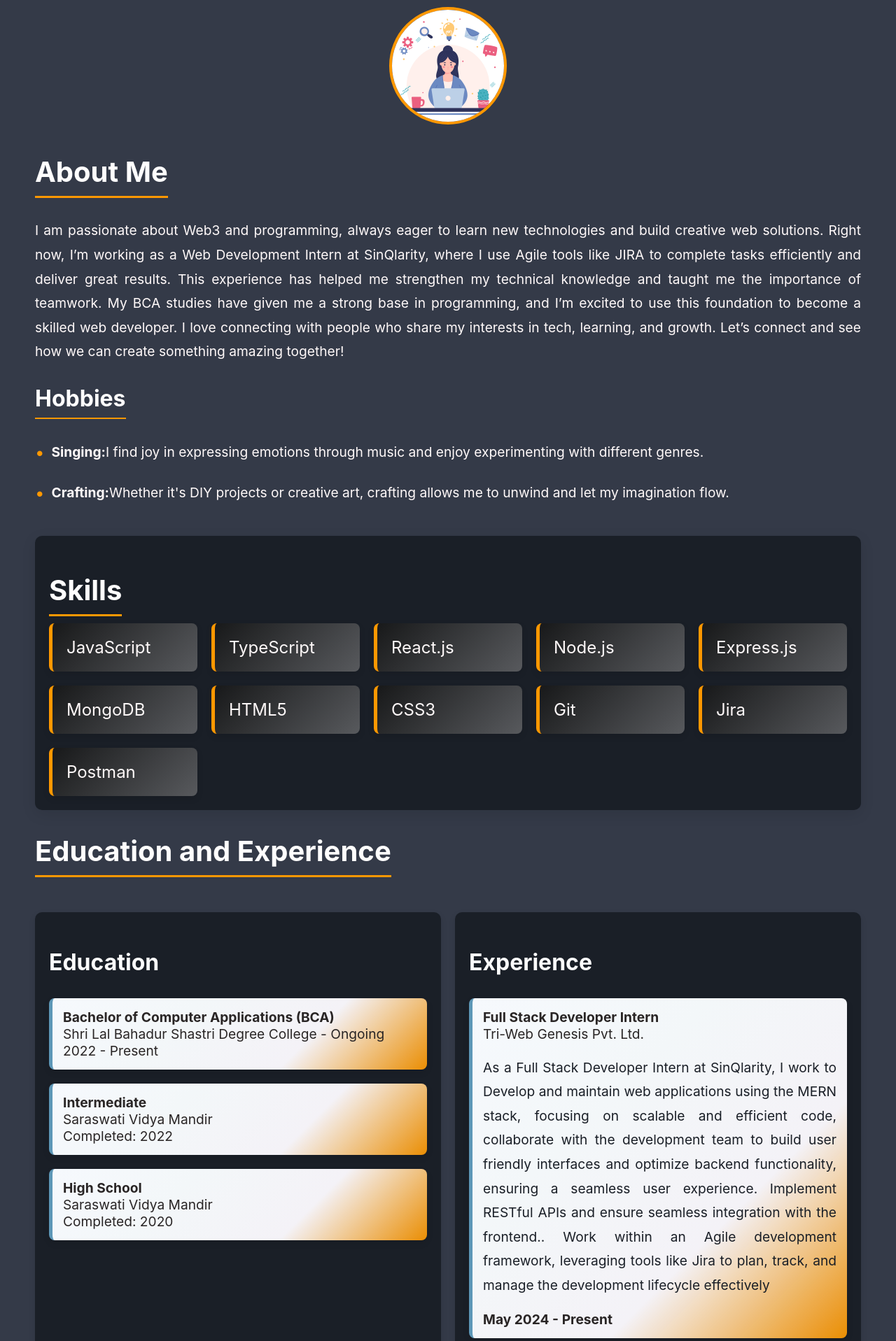
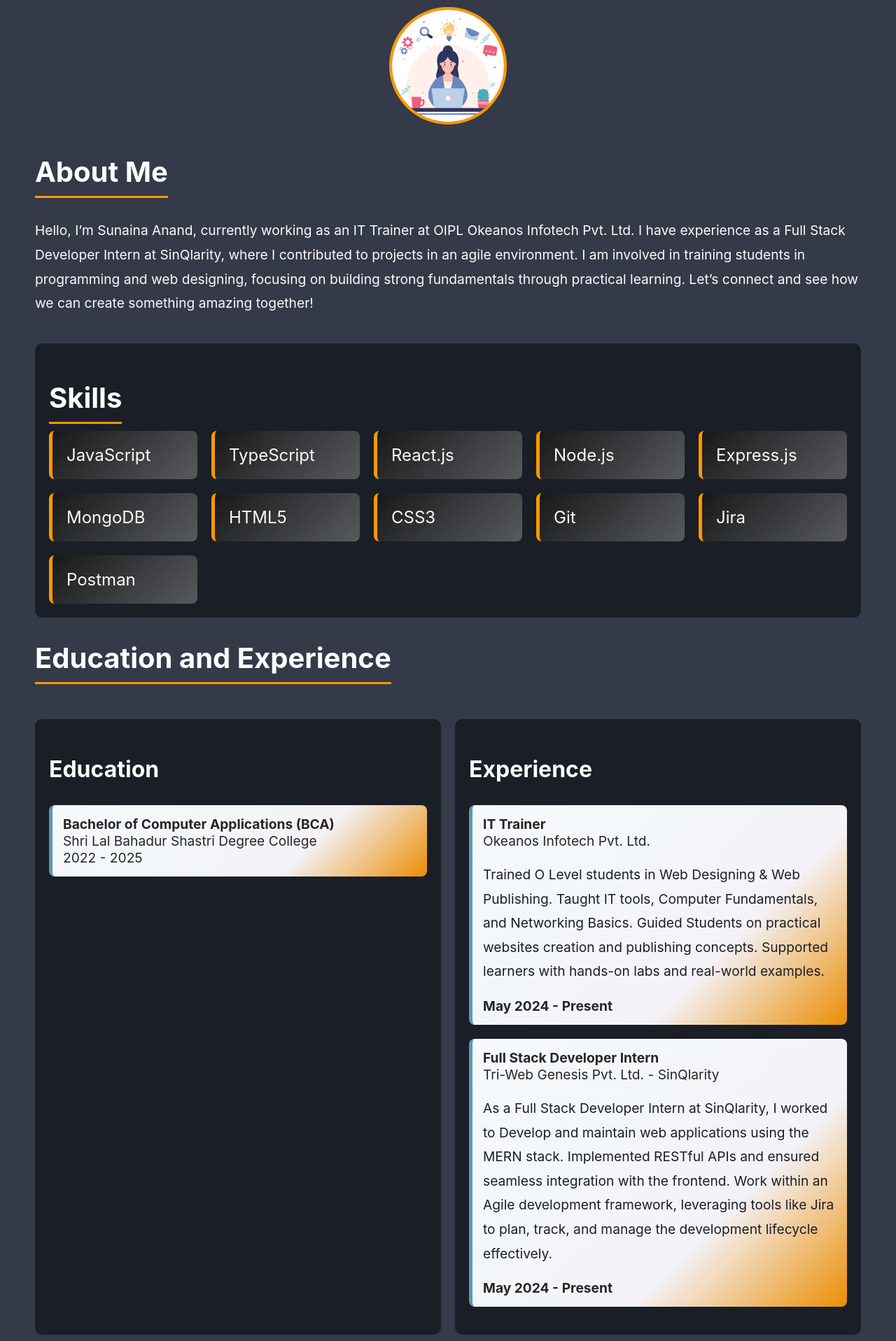
Before and after one commit to SunainaAnand28/My-Portfolio, a React (Create React App) app in the folder my-portfolio/: page / in a window 1280 px wide. Shown: the part 880-2797 px from the top of the page at 70% size. Built offline with nearby package versions, Linux system fonts and the light colour scheme.

Commit message:
Updated Job Position and minor improvements

```diff
--- a/my-portfolio/src/components/AboutMe.jsx
+++ b/my-portfolio/src/components/AboutMe.jsx
@@ -8,20 +8,11 @@ const AboutMe = () => {
 
       <h2>About Me</h2>
       <p>
-      I am passionate about Web3 and programming, always eager to learn new technologies and build creative web solutions.
-Right now, I’m working as a Web Development Intern at SinQlarity, where I use Agile tools like JIRA to complete tasks efficiently and deliver great results. This experience has helped me strengthen my technical knowledge and taught me the importance of teamwork.
+        Hello, I’m Sunaina Anand, currently working as an IT Trainer at OIPL Okeanos Infotech Pvt. Ltd.
+        I have experience as a Full Stack Developer Intern at SinQlarity, where I contributed to projects in an agile environment. I am involved in training students in programming and web designing, focusing on building strong fundamentals through practical learning.
+        Let’s connect and see how we can create something amazing together!
+      </p>
 
-My BCA studies have given me a strong base in programming, and I’m excited to use this foundation to become a skilled web developer.
-I love connecting with people who share my interests in tech, learning, and growth. Let’s connect and see how we can create something amazing together!
-      </p>
-   <div className="hobby-section">
-   <h3>Hobbies</h3>
-<ul>
-  <li><strong>Singing:</strong> I find joy in expressing emotions through music and enjoy experimenting with different genres.</li>
-  <li><strong>Crafting:</strong> Whether it's DIY projects or creative art, crafting allows me to unwind and let my imagination flow.</li>
-
-</ul>
-   </div>
       <div className="skills-section">
         <h2>Skills</h2>
         <ul>
@@ -45,18 +36,8 @@ I love connecting with people who share my interests in tech, learning, and grow
           <ul>
             <li>
               <strong>Bachelor of Computer Applications (BCA)</strong><br />
-              Shri Lal Bahadur Shastri Degree College - Ongoing<br />
-              2022 - Present
-            </li>
-            <li>
-              <strong>Intermediate</strong><br />
-              Saraswati Vidya Mandir<br />
-              Completed: 2022
-            </li>
-            <li>
-              <strong>High School</strong><br />
-              Saraswati Vidya Mandir<br />
-              Completed: 2020
+              Shri Lal Bahadur Shastri Degree College<br />
+              2022 - 2025
             </li>
           </ul>
         </div>
@@ -65,17 +46,39 @@ I love connecting with people who share my interests in tech, learning, and grow
           <h3>Experience</h3>
           <ul>
             <li>
+              <strong>IT Trainer</strong><br />
+              Okeanos Infotech Pvt. Ltd.
+              <p>
+                Trained O Level students in Web Designing & Web Publishing.
+Taught IT tools, Computer Fundamentals, and Networking Basics.
+Guided Students on practical websites creation and publishing concepts.
+Supported learners with hands-on labs and real-world examples.
+              </p>
+              <b> May 2024 - Present</b>
+            </li>
+          </ul>
+          <ul>
+            <li>
               <strong>Full Stack Developer Intern</strong><br />
-              Tri-Web Genesis Pvt. Ltd.
+              Tri-Web Genesis Pvt. Ltd. - SinQlarity
               <p>
-                As a Full Stack Developer Intern at SinQlarity, I work to Develop and maintain web applications using the MERN stack, focusing on scalable and efficient code, collaborate with the development team to build user friendly interfaces and optimize backend functionality, ensuring a seamless user experience. Implement RESTful APIs and ensure seamless integration with the frontend.. Work within an Agile development framework, leveraging tools like Jira to plan, track, and manage the development lifecycle effectively
+                As a Full Stack Developer Intern at SinQlarity, I worked to Develop and maintain web applications using the MERN stack. Implemented RESTful APIs and ensured seamless integration with the frontend.
+                Work within an Agile development framework, leveraging tools like Jira to plan, track,
+                and manage the development lifecycle effectively.
               </p>
               <b> May 2024 - Present</b>
             </li>
           </ul>
         </div>
       </div>
+      <div className="hobby-section">
+        <h3>Hobbies</h3>
+        <ul>
+          <li><strong>Singing:</strong> I find joy in expressing emotions through music.</li>
+          <li><strong>Crafting:</strong> Whether it's DIY projects or creative art, crafting allows me to unwind and let my imagination flow.</li>
 
+        </ul>
+      </div>
     </div>
   );
 };
--- a/my-portfolio/src/components/Contact.jsx
+++ b/my-portfolio/src/components/Contact.jsx
@@ -8,7 +8,7 @@ function Contact() {
         <h3>Contact Me</h3>
         <p>If you have any questions or need further assistance, feel free to reach out to me:</p>
         <p>
-          <strong>Sunaina Anand</strong> - Full Stack Developer Intern at SinQlarity
+          <strong>Sunaina Anand</strong> - IT Trainer
         </p>
         <p>Email: <a href="mailto:sunainaanand28@gmail.com">sunainaanand28@gmail.com</a></p>
 
@@ -37,7 +37,7 @@ function Contact() {
       </div>
 
       <div className="footer-copyright">
-        <p>© 2024 Sunaina Anand. All rights reserved.</p>
+        <p>© 2026 Sunaina Anand. All rights reserved.</p>
       </div>
     </footer>
   );
--- a/my-portfolio/src/components/Home.jsx
+++ b/my-portfolio/src/components/Home.jsx
@@ -7,8 +7,8 @@ function Home() {
       <img src="/portfoliopic.gif" alt="Profile" className={styles.profilePic} />
       <div className={styles.introText}>
         <h1 className={styles.introHeading}>Hi, I’m Sunaina</h1>
-        <p>Full Stack Developer | Web3 Enthusiast</p>
-       <div className={styles.subtext} > I'm currently interning as a Web Developer at SinQlarity.</div>
+        <p>Full Stack Developer | IT Trainer</p>
+       <div className={styles.subtext} > I'm currently working as a IT Trainer at Okeanos Infotech Pvt. Ltd.</div>
         <div className={styles.resumeDownload}>
           <a href="/resume.pdf" download="Sunaina_Anand_Resume.pdf">
             <button className={styles.downloadBtn}>Download Resume</button>
--- a/my-portfolio/src/styles/AboutMe.css
+++ b/my-portfolio/src/styles/AboutMe.css
@@ -3,7 +3,6 @@
   background-color: #343a48;
   padding: 50px;
   margin: 0 auto;
-  box-shadow: 0px 6px 20px rgba(0, 0, 0, 0.15);
 }
 
 .about-me-container h2 {
@@ -32,7 +31,7 @@
   line-height: 1.8;
   color: #fff9f9;
   margin-bottom: 20px;
-  text-align: justify;
+  text-align: left;
 }
 
 .about-me-container p:last-child {
@@ -84,7 +83,6 @@
   padding: 20px;
   background-color: #1a1f27;
   border-radius: 10px;
-  box-shadow: 0px 6px 20px rgba(0, 0, 0, 0.1);
 }
 
 .skills-section h3 {
@@ -109,7 +107,6 @@
   background: linear-gradient(135deg, #18191a, #a4a2a072);
   border-radius: 8px;
   padding: 20px;
-  box-shadow: 0px 4px 10px rgba(0, 0, 0, 0.1);
   transition: background-color 0.3s ease, transform 0.3s ease;
   border-left: 5px solid #ff9800;
 }
@@ -136,7 +133,6 @@
   background-color: #1a1f27;
   padding: 20px;
   border-radius: 10px;
-  box-shadow: 0px 4px 10px rgba(0, 0, 0, 0.1);
 }
 
 .education-section h2,
@@ -169,7 +165,6 @@
   border-left: 5px solid #5d97b7;
   background: linear-gradient(135deg, #f6f9fd, #f3f7f9, #f4f2f7, #ff9900e8);
   border-radius: 8px;
-  box-shadow: 0px 4px 10px rgba(0, 0, 0, 0.1);
   transition: background-color 0.3s ease, transform 0.3s ease;
 }
 
```
Also changed, not shown: 1 other file (tests, documents, lock files or other folders).
